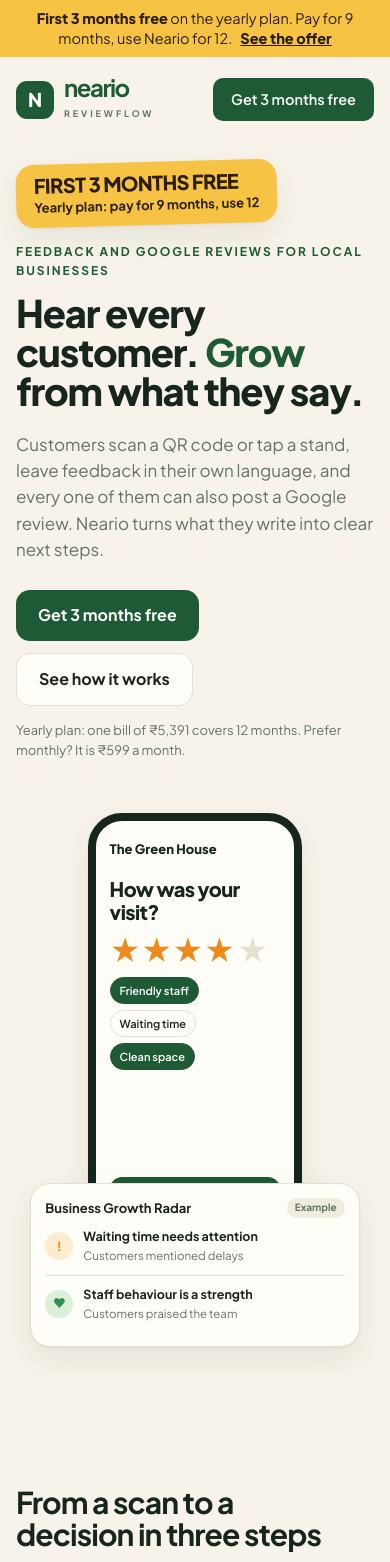
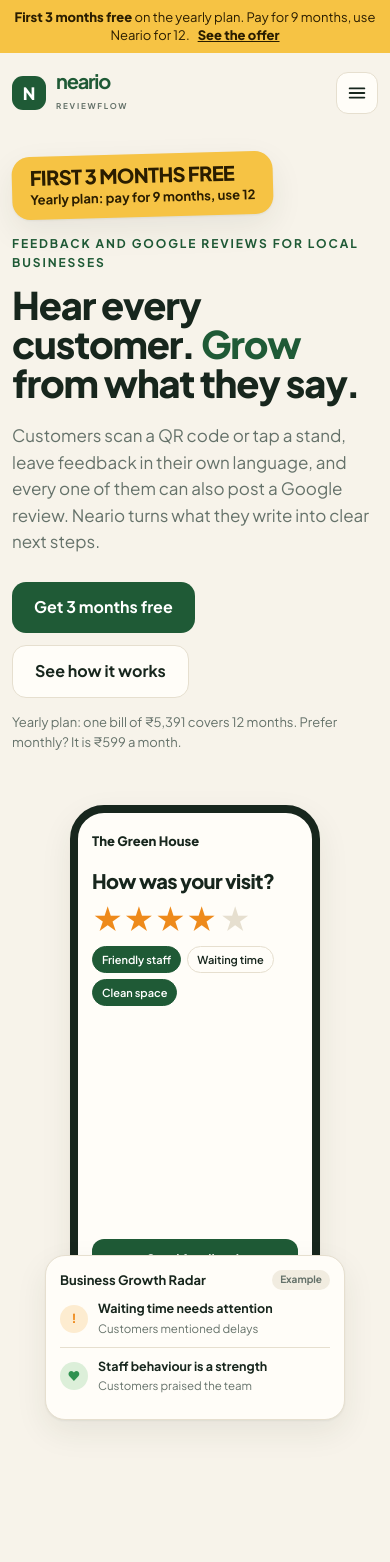
Before and after one commit to deekshithkumarv/nearioReviewFlow, a Next.js app: page / in a window 390 px wide. Shown: the top 1562 px of the page. Built offline with nearby package versions, Linux system fonts and the light colour scheme.

Commit message:
Add responsive mobile navigation menu drawer and eliminate mobile horizontal scrolling

```diff
--- a/app/globals.css
+++ b/app/globals.css
@@ -94,12 +94,14 @@
 }
 
 /* ==================== 2. GLOBAL BASE RESETS ==================== */
-* {
+*, *::before, *::after {
   box-sizing: border-box;
 }
 
 html {
   scroll-behavior: smooth;
+  overflow-x: hidden;
+  max-width: 100vw;
 }
 
 body {
@@ -111,6 +113,10 @@ body {
   font-size: 16px;
   line-height: 1.55;
   -webkit-font-smoothing: antialiased;
+  overflow-x: hidden;
+  max-width: 100vw;
+  width: 100%;
+  position: relative;
 }
 
 main {
@@ -318,6 +324,24 @@ h1, h2, h3 {
   color: var(--on-primary);
 }
 
+.btn.btn-sm {
+  padding: 8px 14px;
+  font-size: 13.5px;
+  border-radius: 11px;
+  white-space: nowrap;
+}
+.full-btn {
+  width: 100%;
+  justify-content: center;
+  text-align: center;
+}
+.mobile-nav-toggle {
+  display: none;
+  align-items: center;
+  gap: 10px;
+  margin-left: auto;
+}
+
 /* Dropdown Menu */
 .nav-drop {
   position: relative;
@@ -431,7 +455,7 @@ h1, h2, h3 {
 .mobile-drawer {
   position: fixed;
   inset: 0;
-  z-index: 999;
+  z-index: 99999;
   display: flex;
   justify-content: flex-end;
 }
@@ -442,11 +466,18 @@ h1, h2, h3 {
   position: absolute;
   inset: 0;
   background: rgba(0, 0, 0, 0.45);
-  backdrop-filter: blur(2px);
+  backdrop-filter: blur(3px);
+  -webkit-backdrop-filter: blur(3px);
+  animation: fadeIn 0.2s ease-out;
+}
+@keyframes fadeIn {
+  from { opacity: 0; }
+  to { opacity: 1; }
 }
 .mobile-drawer-box {
   position: relative;
-  width: min(330px, 86%);
+  width: min(340px, 86%);
+  max-width: 100vw;
   height: 100%;
   background: var(--surface);
   border-left: 1px solid var(--line);
@@ -457,6 +488,12 @@ h1, h2, h3 {
   gap: 14px;
   box-shadow: var(--shadow);
   z-index: 2;
+  box-sizing: border-box;
+  animation: slideIn 0.25s cubic-bezier(0.16, 1, 0.3, 1);
+}
+@keyframes slideIn {
+  from { transform: translateX(100%); }
+  to { transform: translateX(0); }
 }
 .mobile-drawer-head {
   display: flex;
@@ -1163,6 +1200,8 @@ footer nav {
   }
   .vis {
     min-height: 420px;
+    width: 100%;
+    max-width: 100%;
   }
   .steps {
     grid-template-columns: 1fr;
@@ -1182,12 +1221,15 @@ footer nav {
   .f:nth-last-child(-n + 2) {
     border-bottom: 0;
   }
-  .links a:not(.btn),
-  .links .nav-drop {
-    display: none;
+  .desktop-links,
+  .links:not(.mobile-drawer-links) {
+    display: none !important;
+  }
+  .mobile-nav-toggle {
+    display: flex !important;
   }
   .nav-burger {
-    display: flex;
+    display: inline-flex !important;
   }
 }
 
@@ -1201,18 +1243,83 @@ footer nav {
   }
   .f:last-child {
     border-bottom: 0 !important;
+  }
+  .vis {
+    flex-direction: column;
+    align-items: center;
+    min-height: 0;
+    width: 100%;
+    max-width: 100%;
+    overflow: visible;
+  }
+  .phone {
+    width: min(250px, 80%);
+    max-width: 100%;
   }
   .float {
     position: relative;
     right: auto;
     bottom: auto;
-    margin-top: -60px;
-    width: 92%;
-  }
-  .vis {
-    flex-direction: column;
-    align-items: center;
-    min-height: 0;
+    margin-top: -50px;
+    width: min(300px, 94%);
+    max-width: 100%;
+    box-sizing: border-box;
+  }
+  .dine, .signup {
+    padding: 24px 16px;
+    border-radius: 20px;
+    width: 100%;
+    max-width: 100%;
+    box-sizing: border-box;
+  }
+  .flow {
+    grid-template-columns: 1fr;
+  }
+  .price {
+    padding: 24px 16px;
+    border-radius: 20px;
+    width: 100%;
+    max-width: 100%;
+    box-sizing: border-box;
+  }
+  .price .amt b {
+    font-size: clamp(34px, 10vw, 52px);
+  }
+  .seg {
+    width: 100%;
+    justify-content: center;
+    max-width: 100%;
+    box-sizing: border-box;
+  }
+  .seg button {
+    padding: 8px 12px;
+    font-size: 13.5px;
+  }
+}
+
+@media (max-width: 400px) {
+  .mobile-nav-toggle .mobile-cta {
+    display: none;
+  }
+  .brand .mark {
+    width: 34px;
+    height: 34px;
+    font-size: 17px;
+  }
+  .wm b {
+    font-size: 20px;
+  }
+  .wm small {
+    font-size: 8px;
+    letter-spacing: 0.22em;
+  }
+  .in {
+    padding-left: 12px;
+    padding-right: 12px;
+  }
+  .promo {
+    font-size: 13px;
+    padding-inline: 10px;
   }
 }
 
--- a/app/page.js
+++ b/app/page.js
@@ -1,6 +1,6 @@
 'use client';
 
-import { useState } from 'react';
+import { useState, useEffect } from 'react';
 import Link from 'next/link';
 
 export default function HomePage() {
@@ -13,6 +13,20 @@ export default function HomePage() {
   const [formErr, setFormErr] = useState('');
   const [formSuccess, setFormSuccess] = useState(false);
   const [submitting, setSubmitting] = useState(false);
+  const [mobileMenuOpen, setMobileMenuOpen] = useState(false);
+
+  const closeMobileMenu = () => setMobileMenuOpen(false);
+
+  useEffect(() => {
+    if (mobileMenuOpen) {
+      document.body.style.overflow = 'hidden';
+    } else {
+      document.body.style.overflow = '';
+    }
+    return () => {
+      document.body.style.overflow = '';
+    };
+  }, [mobileMenuOpen]);
 
   const pricingData = {
     monthly: {
@@ -137,7 +151,8 @@ export default function HomePage() {
             </span>
           </Link>
 
-          <nav className="links" aria-label="Page sections">
+          {/* Desktop Navigation */}
+          <nav className="links desktop-links" aria-label="Page sections">
             <a href="#how">How it works</a>
             <a href="#features">Features</a>
             <a href="#honest">Honest reviews</a>
@@ -151,8 +166,120 @@ export default function HomePage() {
               Get 3 months free
             </a>
           </nav>
+
+          {/* Mobile Navigation Toggle */}
+          <div className="mobile-nav-toggle">
+            <a className="btn p btn-sm mobile-cta" href="#start">
+              3 months free
+            </a>
+            <button
+              type="button"
+              className="nav-burger"
+              aria-label={mobileMenuOpen ? 'Close navigation menu' : 'Open navigation menu'}
+              aria-expanded={mobileMenuOpen}
+              onClick={() => setMobileMenuOpen(!mobileMenuOpen)}
+            >
+              {mobileMenuOpen ? (
+                <svg viewBox="0 0 24 24" aria-hidden="true">
+                  <path d="M18 6 6 18M6 6l12 12" />
+                </svg>
+              ) : (
+                <svg viewBox="0 0 24 24" aria-hidden="true">
+                  <line x1="4" y1="7" x2="20" y2="7" />
+                  <line x1="4" y1="12" x2="20" y2="12" />
+                  <line x1="4" y1="17" x2="20" y2="17" />
+                </svg>
+              )}
+            </button>
+          </div>
         </header>
       </div>
+
+      {/* Mobile Navigation Drawer */}
+      {mobileMenuOpen && (
+        <div className="mobile-drawer" role="dialog" aria-modal="true" aria-label="Mobile navigation">
+          <div className="mobile-drawer-back" onClick={closeMobileMenu} />
+          <div className="mobile-drawer-box">
+            <div className="mobile-drawer-head">
+              <Link className="brand" href="#top" onClick={closeMobileMenu}>
+                <span className="mark" aria-hidden="true">N</span>
+                <span className="wm">
+                  <b>neario</b>
+                  <small>REVIEWFLOW</small>
+                </span>
+              </Link>
+              <button
+                type="button"
+                className="mobile-drawer-close"
+                aria-label="Close menu"
+                onClick={closeMobileMenu}
+              >
+                ✕
+              </button>
+            </div>
+
+            <a className="btn p full-btn" href="#start" onClick={closeMobileMenu}>
+              Get 3 months free
+            </a>
+
+            <div className="mobile-drawer-sec">Navigation</div>
+            <nav className="mobile-drawer-links" aria-label="Mobile page sections">
+              <a href="#how" onClick={closeMobileMenu}>
+                <span>How it works</span>
+                <span aria-hidden="true">→</span>
+              </a>
+              <a href="#features" onClick={closeMobileMenu}>
+                <span>Features</span>
+                <span aria-hidden="true">→</span>
+              </a>
+              <a href="#honest" onClick={closeMobileMenu}>
+                <span>Honest reviews</span>
+                <span aria-hidden="true">→</span>
+              </a>
+              <a href="#agencies" onClick={closeMobileMenu}>
+                <span>For agencies</span>
+                <span aria-hidden="true">→</span>
+              </a>
+              <a href="#pricing" onClick={closeMobileMenu}>
+                <span>Pricing</span>
+                <span aria-hidden="true">→</span>
+              </a>
+              <a href="#faq" onClick={closeMobileMenu}>
+                <span>FAQ</span>
+                <span aria-hidden="true">→</span>
+              </a>
+            </nav>
+
+            <div className="mobile-drawer-sec">Portals & Access</div>
+            <nav className="mobile-drawer-links" aria-label="Mobile portals">
+              <Link href="/dashboard" onClick={closeMobileMenu}>
+                <span>Business Dashboard</span>
+                <span className="badge green">Live</span>
+              </Link>
+              <Link href="/feedback/demo-cafe-1" onClick={closeMobileMenu}>
+                <span>Customer Feedback QR</span>
+                <span className="badge orange">Try QR</span>
+              </Link>
+              <Link href="/onboarding" onClick={closeMobileMenu}>
+                <span>Setup & QR Wizard</span>
+                <span className="badge purple">Wizard</span>
+              </Link>
+              <Link href="/admin" onClick={closeMobileMenu}>
+                <span>Super Admin Console</span>
+                <span className="badge sage">Admin</span>
+              </Link>
+              <Link
+                href="/login"
+                onClick={closeMobileMenu}
+                style={{ fontWeight: 700, color: 'var(--primary)' }}
+              >
+                <span>Sign In to Account</span>
+                <span aria-hidden="true">→</span>
+              </Link>
+            </nav>
+          </div>
+        </div>
+      )}
 
       {/* Main Content Area */}
       <main id="top">
```
